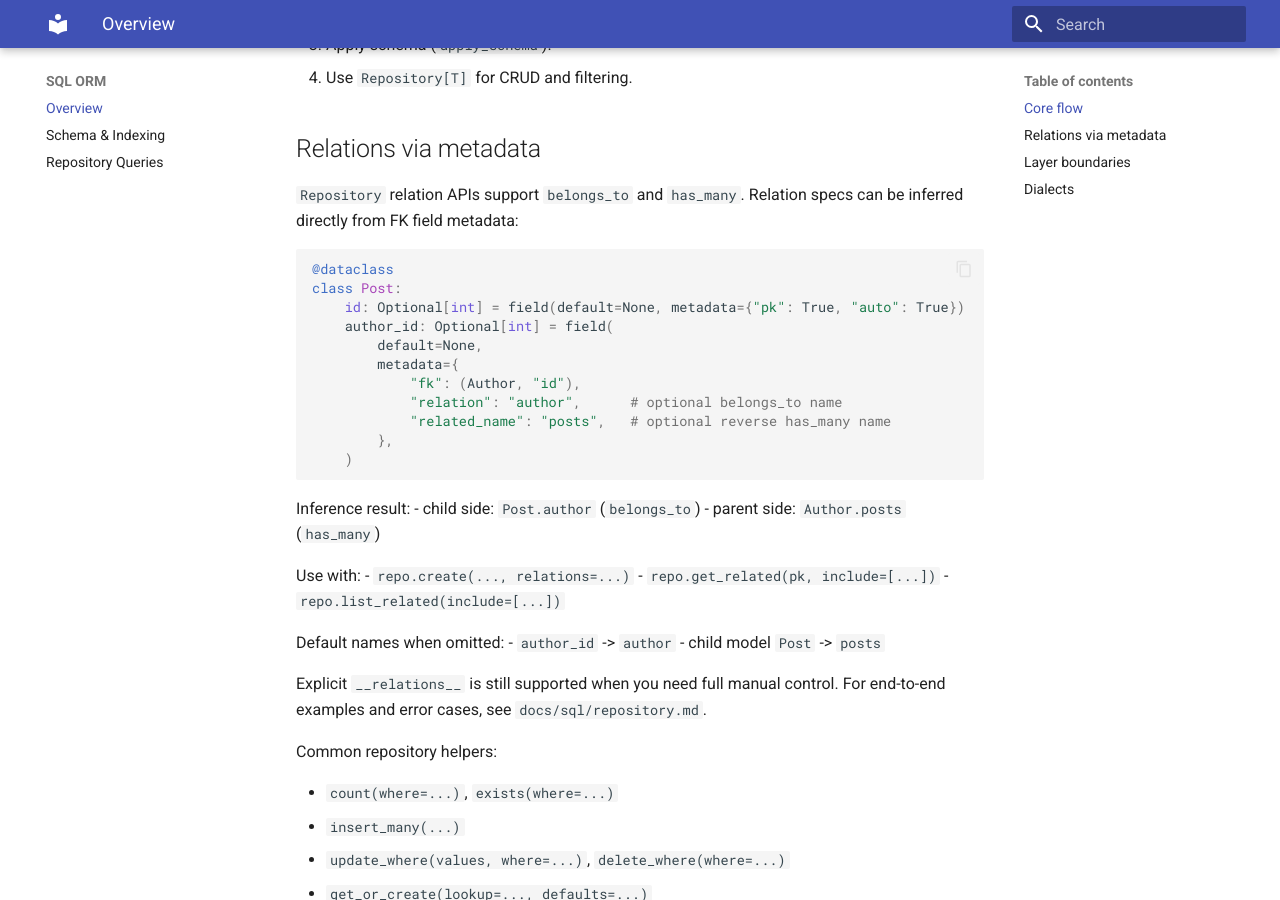
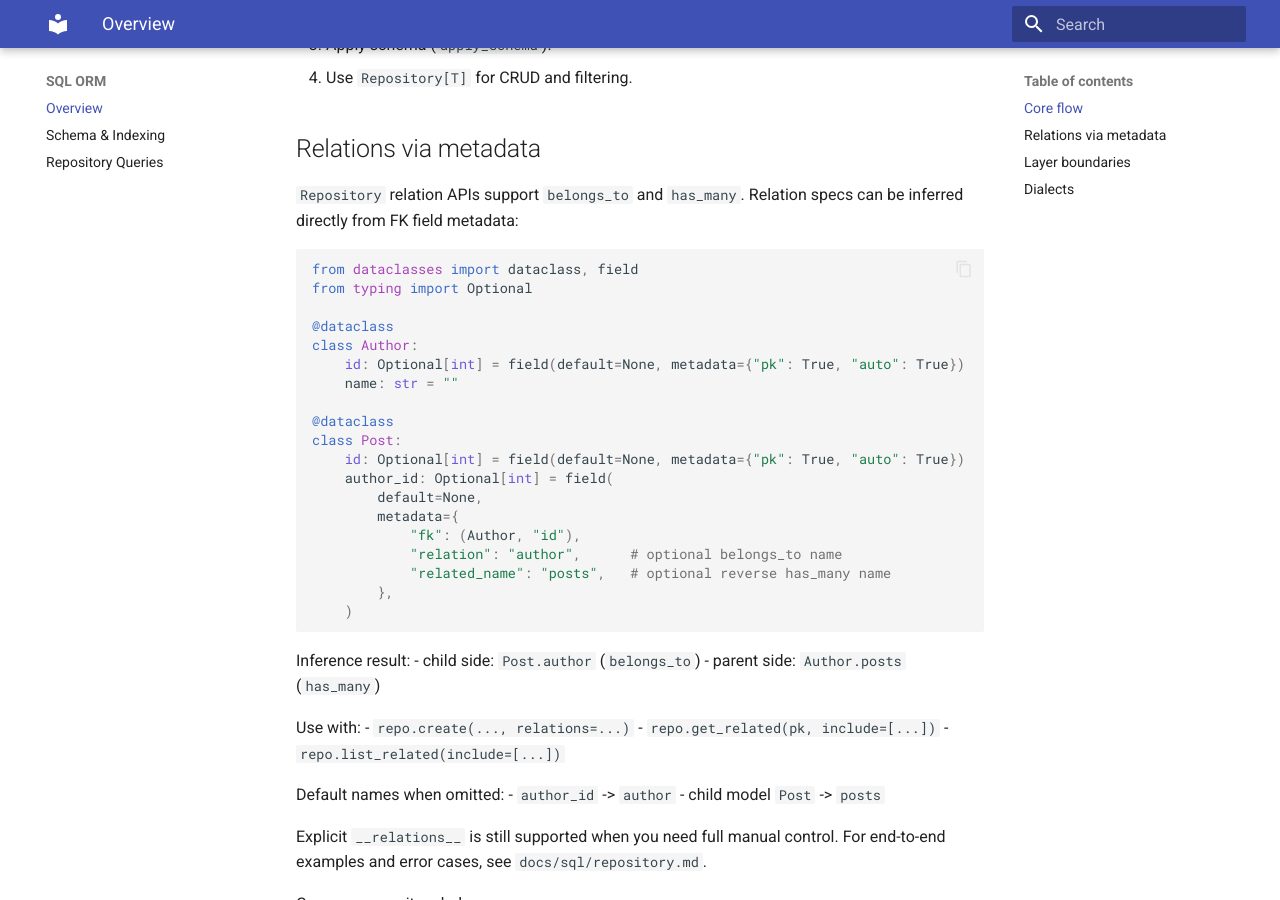
Before and after one commit to thinhphan97/Mini-ORM, an MkDocs documentation site: the page built from docs/sql/overview.md, in a window 1280 px wide and 900 px high, scrolled down 314 px. Built offline with MkDocs 1.6.1 and Material for MkDocs 9.7.7, drawn with Linux system fonts in a browser that asks for light colours.

````diff
--- a/docs/sql/overview.md
+++ b/docs/sql/overview.md
@@ -13,6 +13,14 @@
 Relation specs can be inferred directly from FK field metadata:
 
 ```python
+from dataclasses import dataclass, field
+from typing import Optional
+
+@dataclass
+class Author:
+    id: Optional[int] = field(default=None, metadata={"pk": True, "auto": True})
+    name: str = ""
+
 @dataclass
 class Post:
     id: Optional[int] = field(default=None, metadata={"pk": True, "auto": True})
````
Also changed, not shown: docs/index.md (+3 -0 lines), 2 other files.
